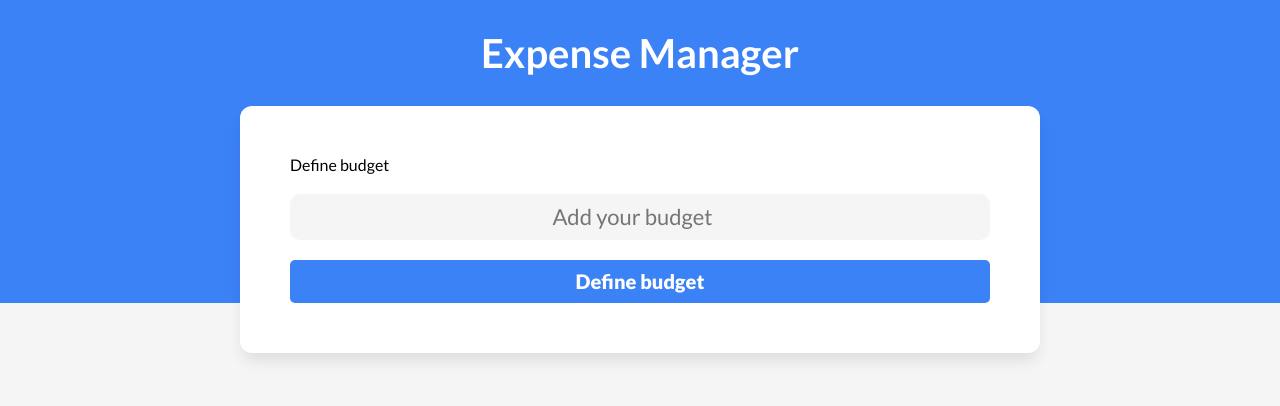
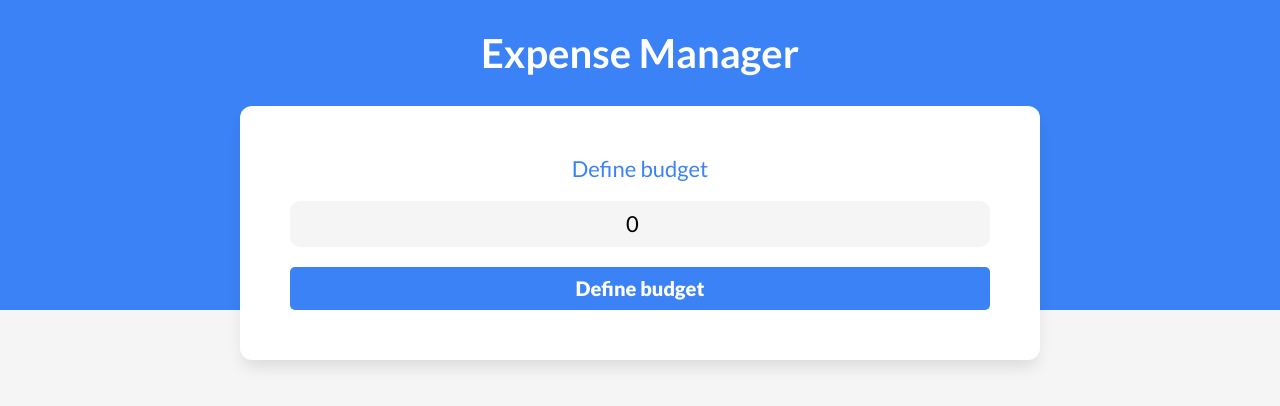
Before and after one commit to Pixe-L/AdminFinances, a Vue app: page / in a window 1280 px wide. Shown: the top 406 px of the page. Built offline with nearby package versions, Linux system fonts and the light colour scheme.

Commit message:
Adding script for budget

```diff
--- /dev/null
+++ b/src/components/Alert.vue
@@ -0,0 +1,19 @@
+<template>
+    <div class="alert">
+        <slot></slot>
+    </div>
+</template>
+
+<style scoped>
+.alert {
+    padding: 1rem;
+    font-weight: 900;
+    text-transform: uppercase;
+    font-size: 1.6rem;
+    text-align: center;
+    background-color: var(--white);
+    border-left: .5rem solid #b91c1c;
+    color: #b91c1c;
+    margin-block-end: 2rem;
+}
+</style>
--- a/src/components/Budget.vue
+++ b/src/components/Budget.vue
@@ -1,12 +1,34 @@
 <script setup>
+    import {ref} from 'vue';
+    import Alert from './Alert.vue';
+
+
+    const budget = ref(0);
+    const error = ref('');
+
+    const defineBudget = () => {
+        if (budget.value <= 0) {
+            error.value = 'Presupuesto no valido'
+
+            setTimeout(() => {
+                error.value = '';
+            }, 3000);
+        }
+    }
 
 </script>
 
 <template>
-    <form class="budget">
+    <form class="budget" @submit.prevent="defineBudget">
+
+        <alert v-if="error">
+            {{ error }}
+        </alert>
+
+
         <div class="field">
             <label for="budget-new">Define budget</label>
-            <input type="number" id="budget-new" class="budget-new" placeholder="Add your budget">
+            <input type="number" id="budget-new" class="budget-new" placeholder="Add your budget" v-model="budget">
         </div>
 
         <input type="submit" value="Define budget">
@@ -21,6 +43,11 @@
 .field {
     display: grid;
     gap: 2rem;
+}
+.budget label {
+    font-size: 2.2rem;
+    text-align: center;
+    color: var(--blue);
 }
 .budget input[type="number"] {
     background-color: var(--light-gray);
@@ -42,7 +69,7 @@
     color: var(--white);
     width: 100%;
     cursor: pointer;
-    transition: 0.5s;
+    transition: background-color 0.5s ease;
 }
 .budget input[type="submit"]:hover {
     background-color: #1048a4;
```
